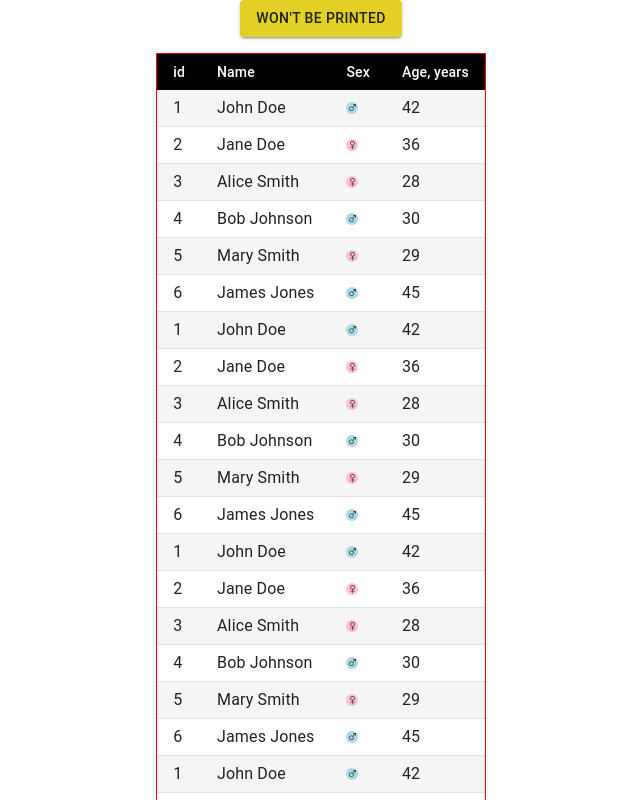
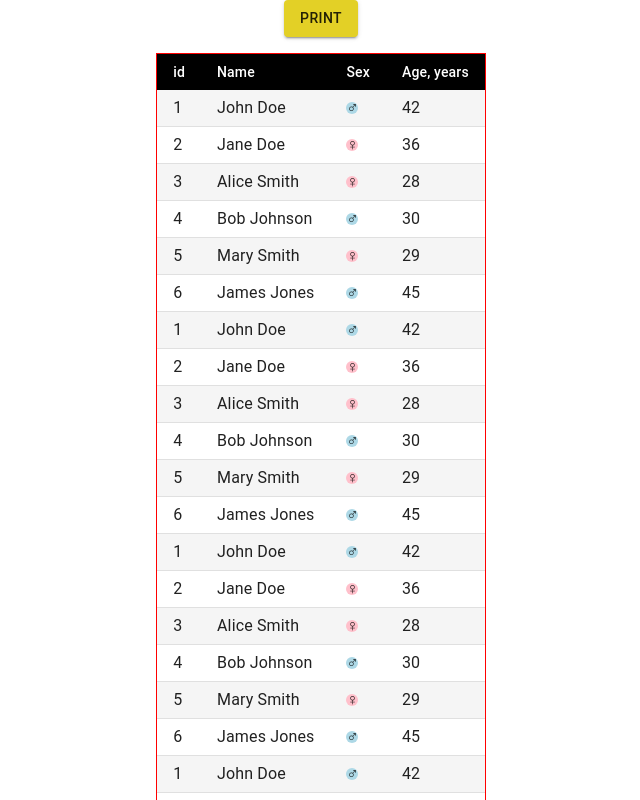
Before and after one commit to mrromro/mui-at-print-min, a React (Vite) app: page / in a window 1280 px wide. Shown: the top 800 px of the page, without its empty margins (319-959 px from the left). Built offline with nearby package versions, Linux system fonts and the light colour scheme.

Commit message:
Make print button

```diff
--- a/src/App.tsx
+++ b/src/App.tsx
@@ -7,8 +7,13 @@ import LongTable from "./LongTable"
 export default function App() {
   return (
     <Stack gap={2} alignItems="center" sx={{ displayPrint: "contents" }}>
-      <Button variant="contained" color="ochre" sx={{ displayPrint: "none" }}>
-        Won't be printed
+      <Button
+        variant="contained"
+        color="ochre"
+        sx={{ displayPrint: "none" }}
+        onClick={() => window.print()}
+      >
+        Print
       </Button>
       <Box className="print-portrait">
         <LongTable />
```
